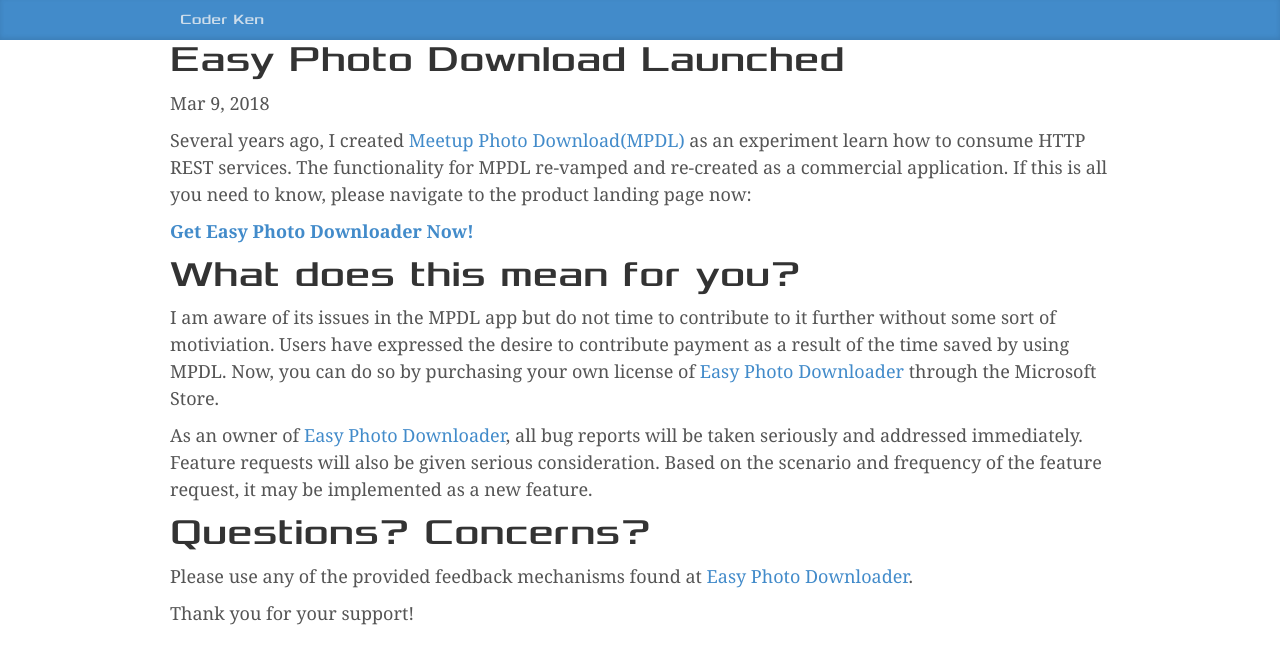
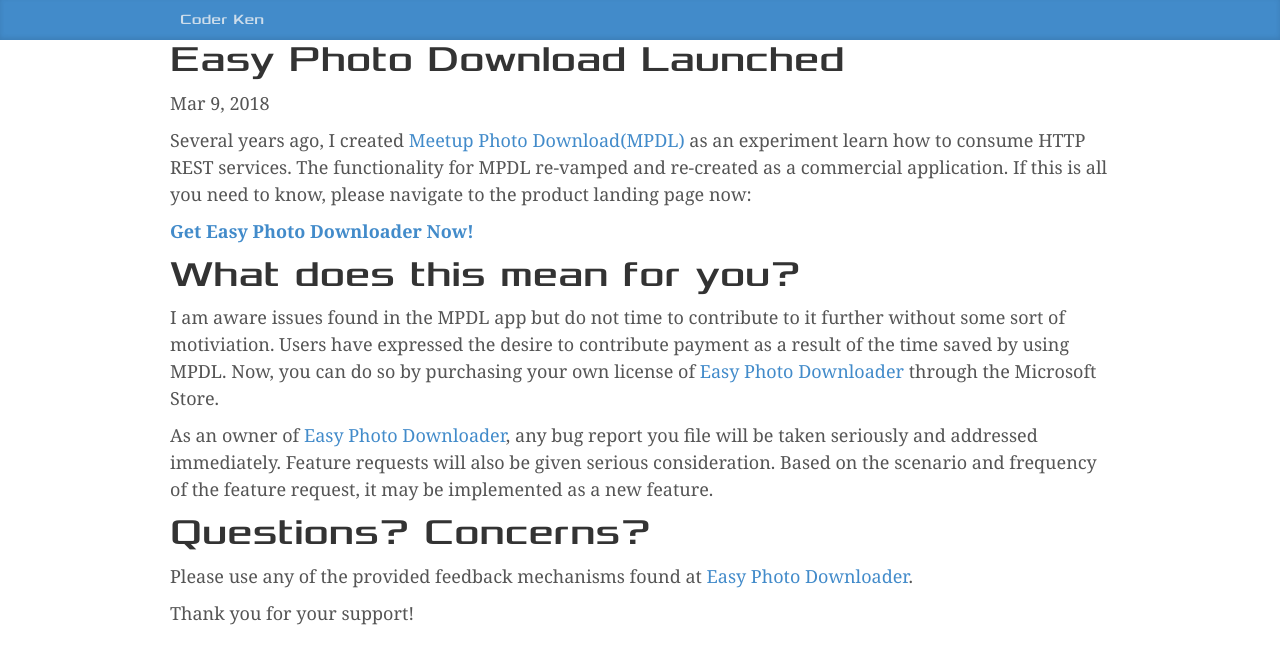
Before and after one commit to krcourville/krcourville.github.io, a Jekyll site: the page built from _posts/2018-03-09-easy-photo-download-launched.markdown, in a window 1280 px wide. Shown: the top 664 px of the page. Built offline with Jekyll 4.4.1, drawn with Linux system fonts in a browser that asks for light colours; nearby versions of some CDN libraries; comment, search, counter and statistics services are not loaded.

Commit message:
Update 2018-03-09-easy-photo-download-launched.markdown

```diff
--- a/_posts/2018-03-09-easy-photo-download-launched.markdown
+++ b/_posts/2018-03-09-easy-photo-download-launched.markdown
@@ -9,9 +9,9 @@
 
 # What does this mean for you?
 
-I am aware of its issues in the MPDL app but do not time to contribute to it further without some sort of motiviation.  Users have expressed the desire to contribute payment as a result of the time saved by using MPDL.  Now, you can do so by purchasing your own license of [Easy Photo Downloader](https://easydownload.photos) through the Microsoft Store.
+I am aware issues found in the MPDL app but do not time to contribute to it further without some sort of motiviation.  Users have expressed the desire to contribute payment as a result of the time saved by using MPDL.  Now, you can do so by purchasing your own license of [Easy Photo Downloader](https://easydownload.photos) through the Microsoft Store.
 
-As an owner of [Easy Photo Downloader](https://easydownload.photos), all bug reports will be taken seriously and addressed immediately. Feature requests will also be given serious consideration.  Based on the scenario and frequency of the feature request, it may be implemented as a new feature.
+As an owner of [Easy Photo Downloader](https://easydownload.photos), any bug report you file will be taken seriously and addressed immediately. Feature requests will also be given serious consideration.  Based on the scenario and frequency of the feature request, it may be implemented as a new feature.
 
 # Questions? Concerns?
 
```
